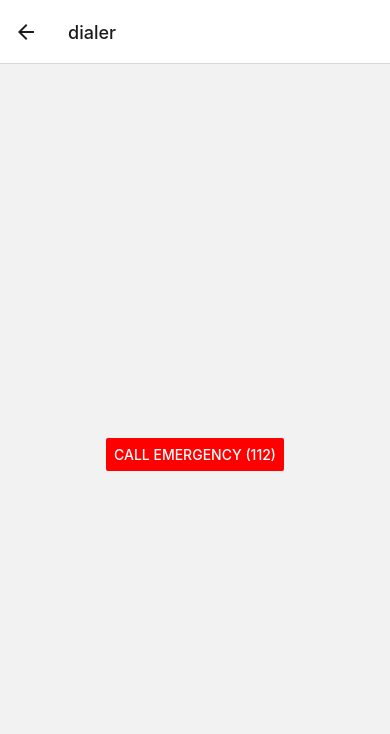
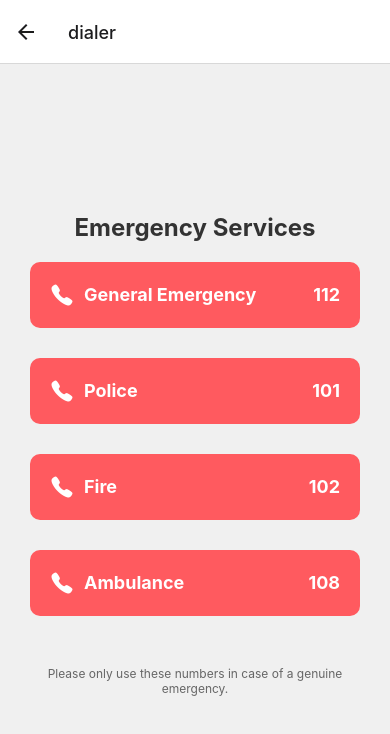
Before and after one commit to Dhanush-4554/Safe-Steps-WomenSafety-Application, a React Native app in the folder frontend/: screen /dialer in a window 390 px wide. Shown: the top 734 px of the page. Built offline with nearby package versions, Linux system fonts and the light colour scheme; no server answers.

Commit message:
ui-improved

```diff
--- a/frontend/src/screens/DialerScreen.js
+++ b/frontend/src/screens/DialerScreen.js
@@ -1,19 +1,46 @@
-import { StyleSheet, Text, View, Button, Linking } from "react-native";
-import React from "react";
+import React from 'react';
+import { StyleSheet, Text, View, TouchableOpacity, Linking, Alert } from 'react-native';
+import { Ionicons } from '@expo/vector-icons';
 
 const DialerScreen = ({ navigation }) => {
-  const handleEmergencyCall = () => {
-    const emergencyNumber = "112";
-    Linking.openURL(`tel:${emergencyNumber}`);
+  const emergencyNumbers = [
+    { number: '112', name: 'General Emergency' },
+    { number: '101', name: 'Police' },
+    { number: '102', name: 'Fire' },
+    { number: '108', name: 'Ambulance' },
+  ];
+
+  const handleEmergencyCall = (number, name) => {
+    Alert.alert(
+      'Emergency Call',
+      `Are you sure you want to call ${name} (${number})?`,
+      [
+        { text: 'Cancel', style: 'cancel' },
+        { text: 'Call', onPress: () => Linking.openURL(`tel:${number}`) },
+      ],
+      { cancelable: false }
+    );
   };
 
   return (
     <View style={styles.container}>
-      <Button
-        title="Call Emergency (112)"
-        onPress={handleEmergencyCall}
-        color="#FF0000"
-      />
+      <Text style={styles.title}>Emergency Services</Text>
+      <View style={styles.buttonContainer}>
+        {emergencyNumbers.map((item, index) => (
+          <TouchableOpacity
+            key={index}
+            style={styles.button}
+            onPress={() => handleEmergencyCall(item.number, item.name)}
+          >
+            <Ionicons name="call" size={24} color="white" />
+            <Text style={styles.buttonText}>{item.name}</Text>
+            <Text style={styles.buttonNumber}>{item.number}</Text>
+          </TouchableOpacity>
+        ))}
+      </View>
+      <Text style={styles.disclaimer}>
+        Please only use these numbers in case of a genuine emergency.
+      </Text>
     </View>
   );
 };
@@ -21,8 +48,45 @@ const DialerScreen = ({ navigation }) => {
 const styles = StyleSheet.create({
   container: {
     flex: 1,
-    justifyContent: "center",
-    alignItems: "center",
+    justifyContent: 'center',
+    alignItems: 'center',
+    backgroundColor: '#f0f0f0',
+    padding: 30,
+  },
+  title: {
+    fontSize: 24,
+    fontWeight: 'bold',
+    marginBottom: 20,
+    color: '#333',
+  },
+  buttonContainer: {
+    width: '100%',
+  },
+  button: {
+    flexDirection: 'row',
+    alignItems: 'center',
+    backgroundColor: '#FF5A5F',
+    padding: 20,
+    borderRadius: 10,
+    marginBottom: 30,
+  },
+  buttonText: {
+    color: 'white',
+    fontSize: 18,
+    fontWeight: 'bold',
+    marginLeft: 10,
+    flex: 1,
+  },
+  buttonNumber: {
+    color: 'white',
+    fontSize: 18,
+    fontWeight: 'bold',
+  },
+  disclaimer: {
+    marginTop: 20,
+    textAlign: 'center',
+    color: '#666',
+    fontSize: 12,
   },
 });
 
--- a/frontend/src/screens/serviceScreen.js
+++ b/frontend/src/screens/serviceScreen.js
@@ -1,12 +1,12 @@
-import React from "react";
-import { View, Button, StyleSheet, Linking } from "react-native";
-import { useNavigation } from "@react-navigation/native"; // Import the hook
+import React from 'react';
+import { View, StyleSheet, Linking, TouchableOpacity, Text } from 'react-native';
+import { useNavigation } from '@react-navigation/native';
 
 const App = () => {
-  const navigation = useNavigation(); // Access navigation
+  const navigation = useNavigation();
 
   const handlePoliceStationPress = () => {
-    const url = "https://police-map-test.vercel.app/"; // Replace with your desired URL
+    const url = "https://police-map-test.vercel.app/";
     Linking.openURL(url).catch((err) => {
       console.error("Failed to open URL:", err);
     });
@@ -14,14 +14,24 @@ const App = () => {
 
   return (
     <View style={styles.container}>
-      <View style={styles.buttonContainer}>
-        <Button
-          title="Control Room"
-          onPress={() => navigation.navigate("cont")}
-        />
-      </View>
-      <View style={styles.buttonContainer}>
-        <Button title="Police Station" onPress={handlePoliceStationPress} />
+      <View style={styles.card}>
+        <Text style={styles.title}>Emergency Services</Text>
+        <View style={styles.buttonContainer}>
+          <TouchableOpacity
+            style={styles.button}
+            onPress={() => navigation.navigate("cont")}
+          >
+            <Text style={styles.buttonText}>Control Room</Text>
+          </TouchableOpacity>
+        </View>
+        <View style={styles.buttonContainer}>
+          <TouchableOpacity
+            style={styles.button}
+            onPress={handlePoliceStationPress}
+          >
+            <Text style={styles.buttonText}>Police Station</Text>
+          </TouchableOpacity>
+        </View>
       </View>
     </View>
   );
@@ -30,13 +40,47 @@ const App = () => {
 const styles = StyleSheet.create({
   container: {
     flex: 1,
-    justifyContent: "center",
-    alignItems: "center",
-    backgroundColor: "#F5FCFF",
+    justifyContent: 'center',
+    alignItems: 'center',
+    backgroundColor: 'gray', // A solid color instead of a gradient
+  },
+  card: {
+    backgroundColor: 'white',
+    padding: 20,
+    width: '80%',
+    alignItems: 'center',
+    justifyContent: 'center',
+    borderRadius: 10,
+    shadowColor: "#000",
+    shadowOffset: {
+      width: 0,
+      height: 2,
+    },
+    shadowOpacity: 0.25,
+    shadowRadius: 3.84,
+    elevation: 5,
+  },
+  title: {
+    fontSize: 24,
+    fontWeight: 'bold',
+    marginBottom: 20,
+    color: '#333',
   },
   buttonContainer: {
     marginVertical: 10,
-    width: "60%",
+    width: '100%',
+  },
+  button: {
+    backgroundColor: '#FF5A5F',
+    paddingVertical: 12,
+    paddingHorizontal: 25,
+    borderRadius: 25,
+    alignItems: 'center',
+  },
+  buttonText: {
+    color: 'white',
+    fontSize: 16,
+    fontWeight: 'bold',
   },
 });
 
```
Also changed, not shown: 1 other file (tests, documents, lock files or other folders).
